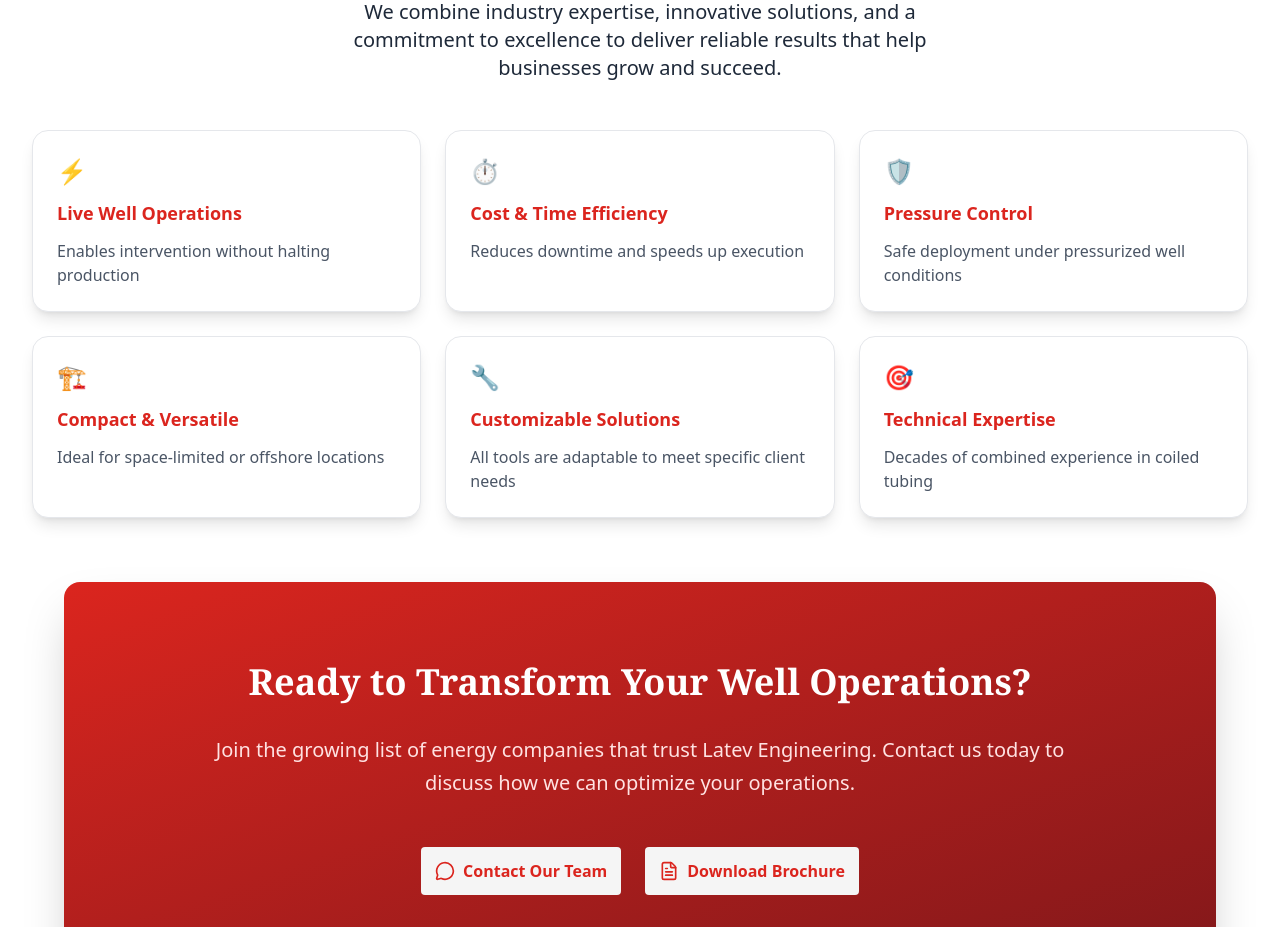
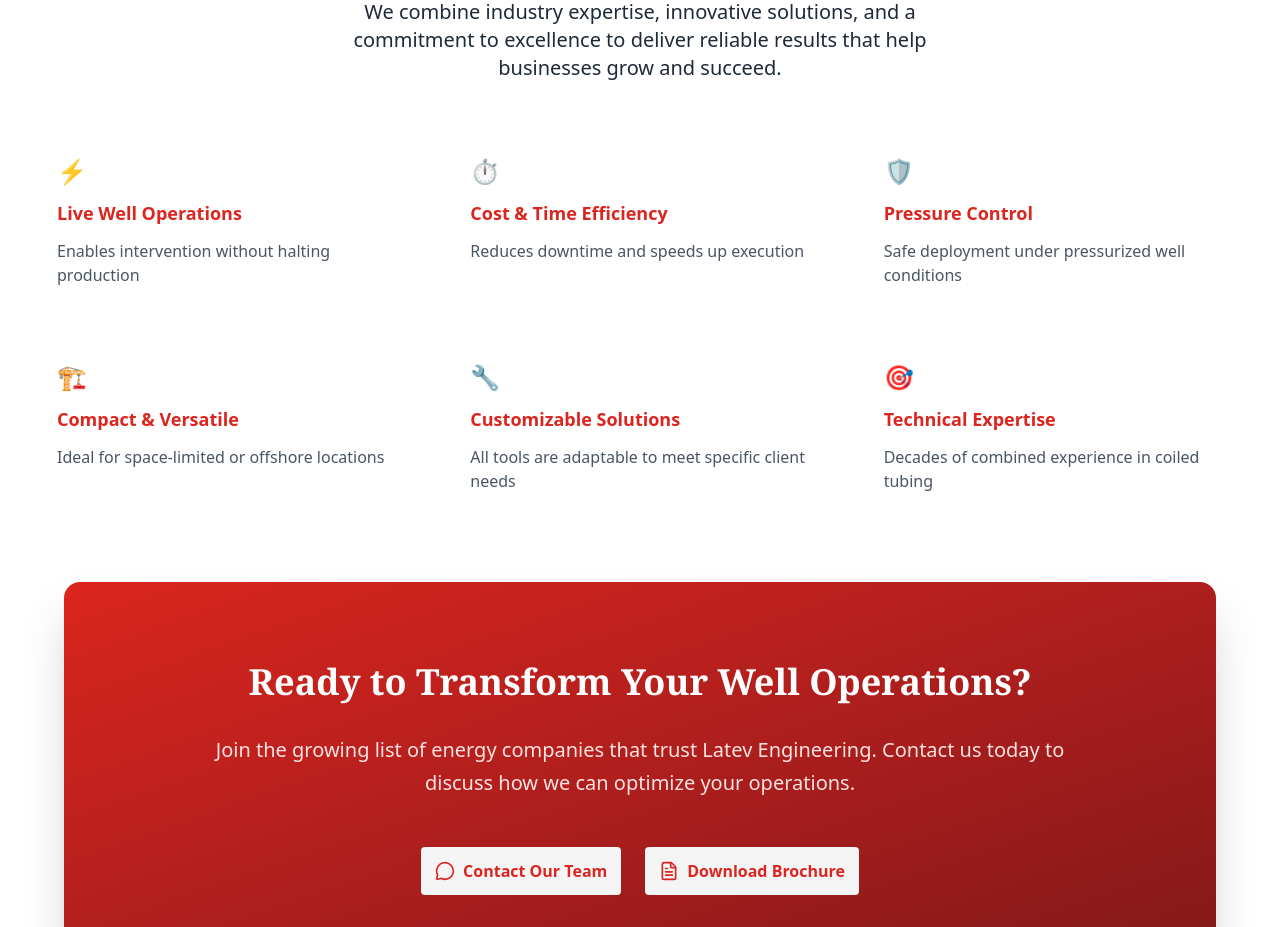
Before and after one commit to Franklyn101/LATEV-ENGINEERING-COMPANY, a Next.js app: page / in a window 1280 px wide. Shown: the part 5960-6887 px from the top of the page. Built offline with nearby package versions, Linux system fonts and the light colour scheme.

Commit message:
Update Benefits.tsx

```diff
--- a/src/components/layouts/about-sections/Benefits.tsx
+++ b/src/components/layouts/about-sections/Benefits.tsx
@@ -75,8 +75,7 @@ const Benefits = () => {
             <motion.div
               key={index}
               variants={fadeInUp}
-              whileHover={{ scale: 1.05, y: -5 }}
-              className="bg-white rounded-2xl p-6 border border-gray-200 shadow-lg hover:border-brand-red/30 transition-all duration-300"
+              className="bg-white rounded-lg p-4 lg:p-6 border border-white hover:shadow-sm hover:border-brand-red/30 transition-all duration-300"
             >
               <div className="text-2xl mb-3">{benefit.icon}</div>
               <div className="text-brand-red text-lg font-semibold mb-3">
```
